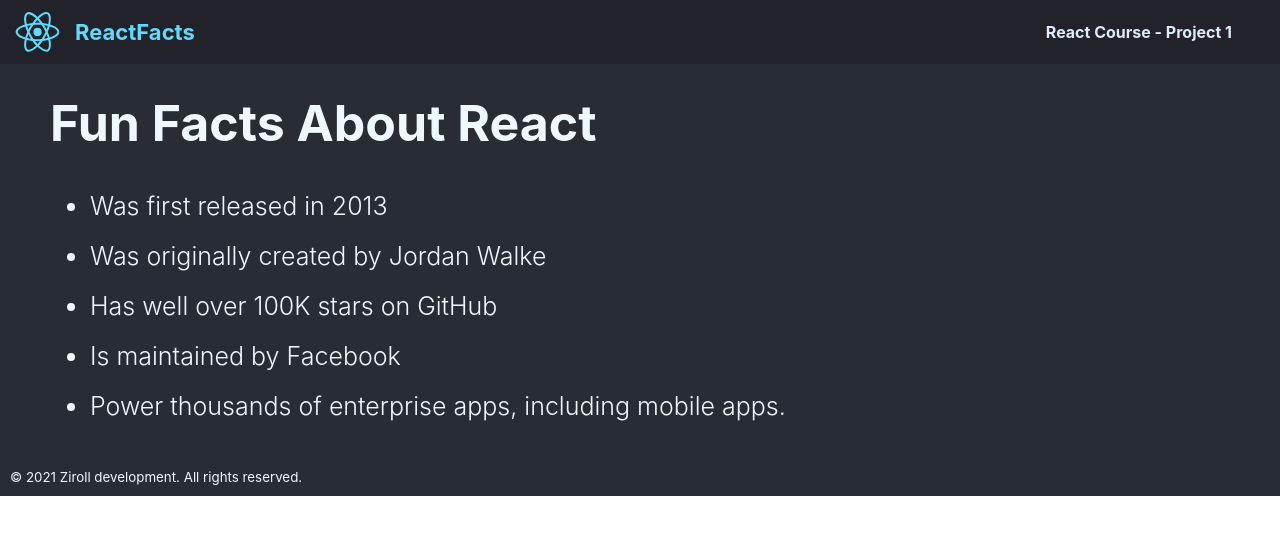
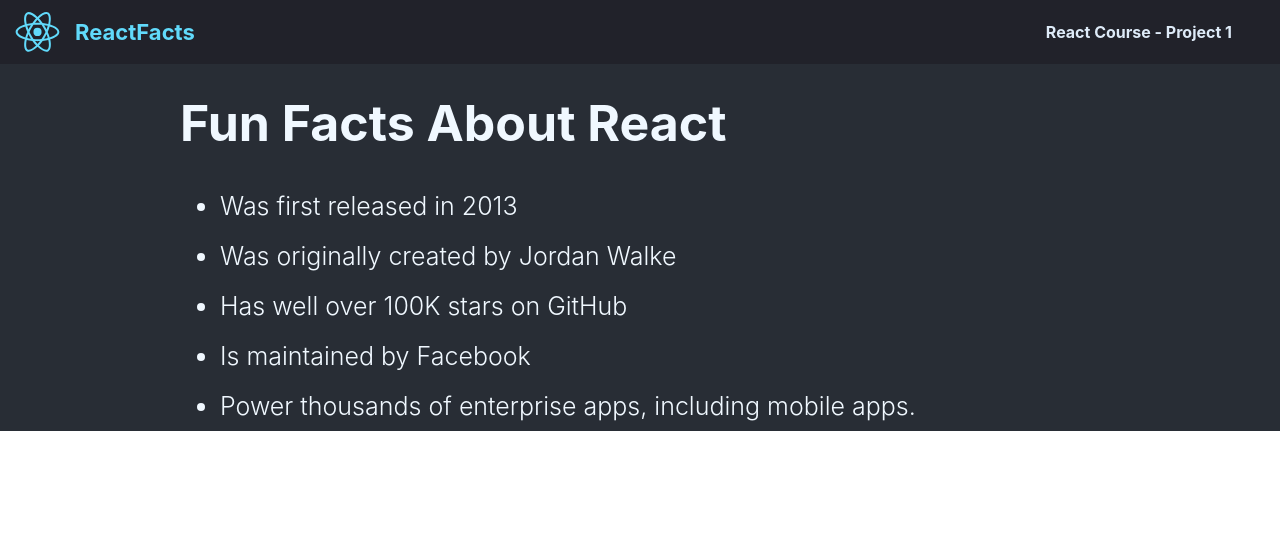
Before and after one commit to Siblarn/react1, a React (Create React App) app: page / in a window 1280 px wide. Shown: the top 534 px of the page. Built offline with nearby package versions, Linux system fonts and the light colour scheme.

Commit message:
นำolไม่ได้ใช้ออก-ปรับmargin

```diff
--- a/src/App.css
+++ b/src/App.css
@@ -5,20 +5,19 @@
 
 header {
   color: aliceblue;
-  padding: 0px 50px;
+  padding: 0px 180px;
   margin: 0;
   font-size: 25px;
   margin-right: 7px;
   font-weight: 300;
   line-height: 50px;
+}
 
-
-
-}
 Footer {
   color: aliceblue;
   padding: 10px 10px;
 }
+
 nav {
   display: flex;
   color: #61DAFB;
@@ -28,19 +27,13 @@ nav {
   font-weight: 700;
   padding: 0px 0px;
   font-size: 22px;
+}
 
-
-
-
-}
 .nav1 {
   display: flex;
   color: #DEEBF8;
   padding: 10rem 3rem;
   font-size: 16px;
-
-
-
 }
 
 #pic {
@@ -54,7 +47,7 @@ nav {
   background-color: #21222A;
   align-items: center;
 }
+
 .p {
   color: #DEEBF8;
-
 }
--- a/src/App.js
+++ b/src/App.js
@@ -6,11 +6,9 @@ import Navbar from './component/Navbar';
 function App() {
   return (
     <div className="App">
-      <header className="App-header">
-      </header>
       <Navbar/>
       <Header/>
-      <Footer/>
+      {/* <Footer/> */}
     </div>
   );
 }
--- a/src/component/Header.js
+++ b/src/component/Header.js
@@ -3,10 +3,10 @@ export default function Header (prop) {
     return (
         <header>
             {/* <h2>Reasons I'm excited to learn React</h2> */}
-              <ol>
+              <>
                 {/* <li>It's a popular library, so I'll be able to fit in with the cool kids!</li> */}
                 {/* <li>I'm more likely to get a job as a developer if I know React</li> */}
-              </ol>
+              </>
             <h1>Fun Facts About React</h1>
               <ul>
                 <li>Was first released in 2013 </li>
```
